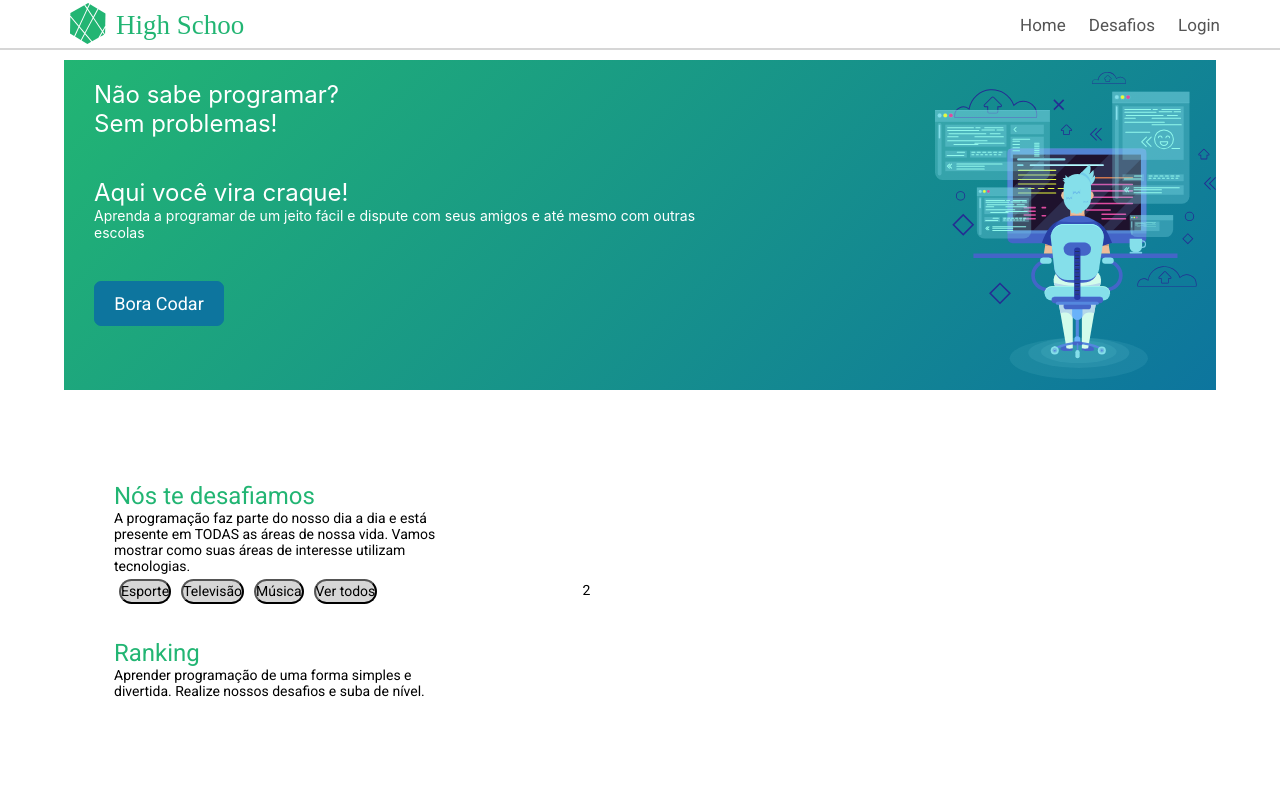
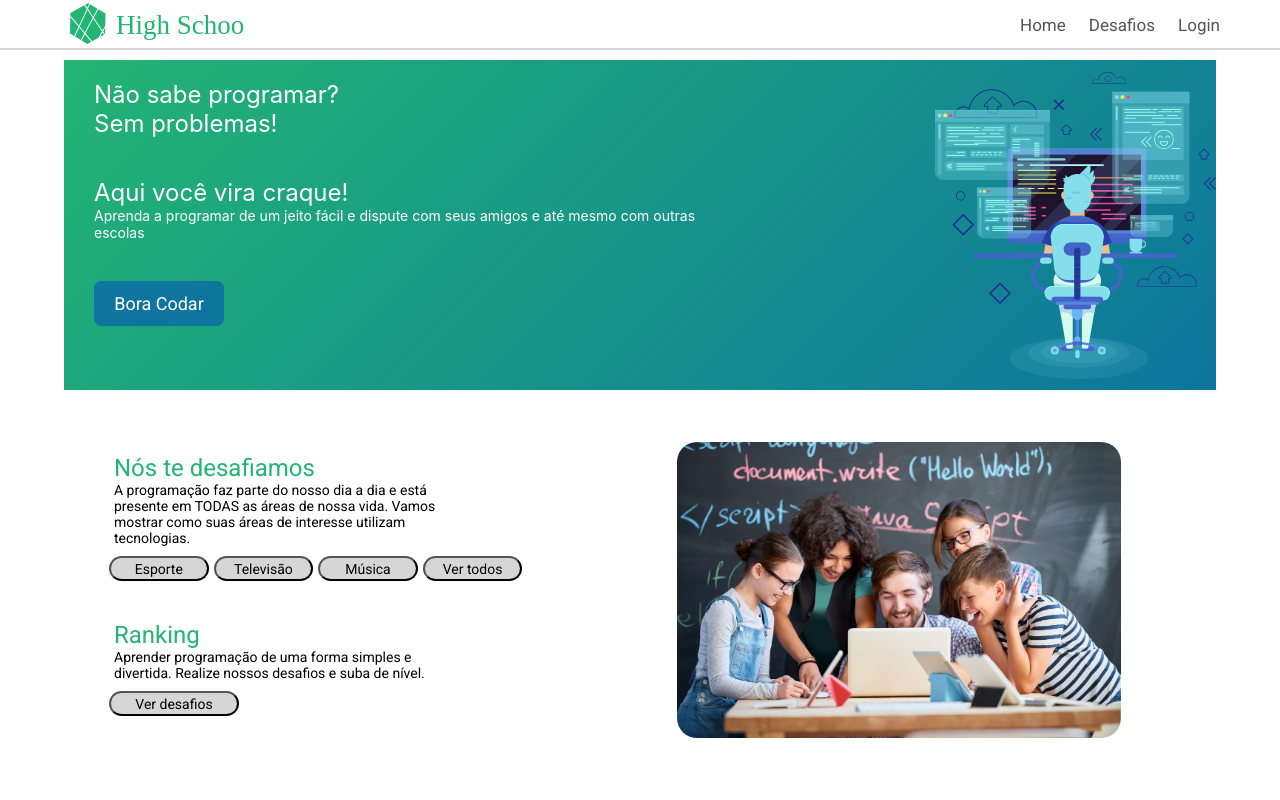
Before and after one commit to patricklongo1/hackatonRsxp, a React (Create React App) app in the folder frontend/frontend/: page / in a window 1280 px wide. Shown: the top 800 px of the page. Built offline with nearby package versions, Linux system fonts and the light colour scheme.

Commit message:
Modulo desafio finalizado

```diff
--- a/frontend/frontend/src/components/buttonRounded/style.js
+++ b/frontend/frontend/src/components/buttonRounded/style.js
@@ -1,10 +1,12 @@
 import styled from 'styled-components';
 
 const Button = styled.button`
-    margin: 5px 5px;
+    margin: 10px 10px;
     height: 25px;
+    width: 130px;
     border-radius: 50px;
     background-color: #d6d6d6;
+    margin-left: -5px;
 `;
 
 export default Button;
--- a/frontend/frontend/src/widgets/Challenge.js
+++ b/frontend/frontend/src/widgets/Challenge.js
@@ -3,6 +3,7 @@ import Box from './styles/challenge';
 import Title from '../components/title/Title';
 import Text from '../components/text/Text';
 import ButtonR from '../components/buttonRounded/Button';
+import teenCoding from '../assets/images/teenCoding.jpg';
 
 class Challenge extends Component {
     render() {
@@ -27,9 +28,16 @@ class Challenge extends Component {
                         <span style={{ width: '330px' }}>
                             <Text text="Aprender programação de uma forma simples e divertida. Realize nossos desafios e suba de nível." />
                         </span>
+                        <ButtonR text="Ver desafios" />
                     </div>
                 </div>
-                <div className="challenge__second">2</div>
+                <div className="challenge__second">
+                    <img
+                        className="challenge__second__image"
+                        src={teenCoding}
+                        alt="Professor com alunos"
+                    />
+                </div>
             </Box>
         );
     }
--- a/frontend/frontend/src/widgets/styles/challenge.js
+++ b/frontend/frontend/src/widgets/styles/challenge.js
@@ -31,6 +31,15 @@ const Box = styled.div`
 
     .challenge__second {
         width: 55%;
+        display: flex;
+        flex-direction: row;
+        justify-content: center;
+        align-items: center;
+
+        .challenge__second__image {
+            width: 70%;
+            border-radius: 20px;
+        }
     }
 `;
 
```
